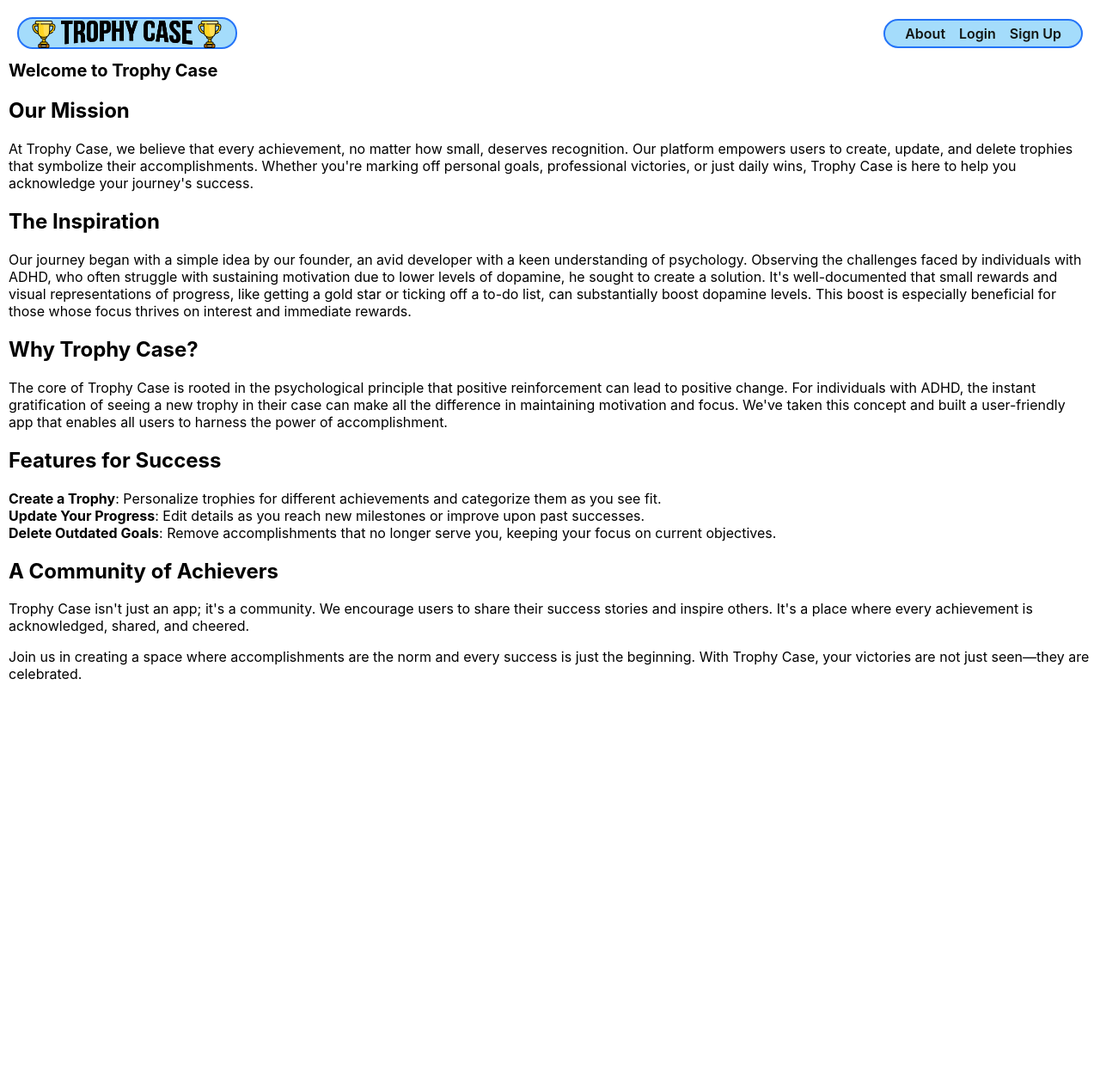
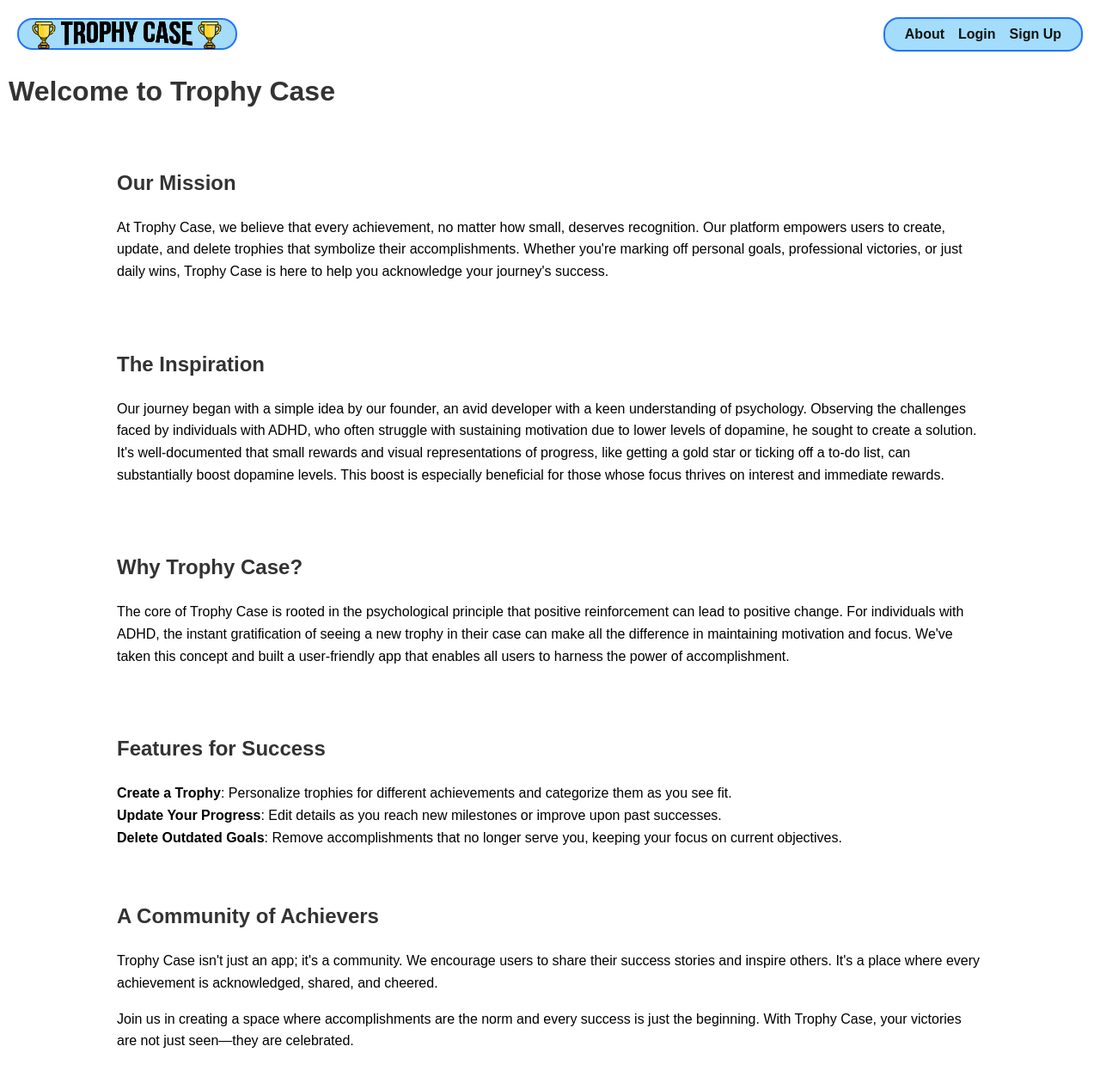
Before and after one commit to NSnyc/trophy-case, a Django app: page /about in a window 1280 px wide. Shown: the whole page at 86% size. Before the commit the page ends 791 px from the top, so only its background shows below. Run offline with Django 4.2, Linux system fonts and the light colour scheme.

Commit message:
Add Styling to About View

```diff
--- /dev/null
+++ b/main_app/static/css/about.css
@@ -0,0 +1,17 @@
+body {
+  font-family: Arial, sans-serif;
+  line-height: 1.6;
+  font-size:medium;
+}
+.about-page-content {
+  width: 80%;
+  margin: auto;
+  overflow: hidden;
+}
+
+section {
+  padding: 20px 0;
+}
+h1, h2 {
+  color: #333;
+}
--- a/main_app/templates/about.html
+++ b/main_app/templates/about.html
@@ -1,10 +1,16 @@
 {% extends 'base.html' %}
+{% load static %}
+
+{% block head %}
+<link rel="stylesheet" type="text/css" href="{% static 'css/about.css' %}"/>
+{% endblock %}
+
 
 {% block content %}
 
 <body>
   <h1>Welcome to Trophy Case</h1>
-  <div class="page-content">
+  <div class="about-page-content">
     <section id="mission">
       <h2>Our Mission</h2>
       <p>At Trophy Case, we believe that every achievement, no matter how small, deserves recognition. Our platform empowers users to create, update, and delete trophies that symbolize their accomplishments. Whether you're marking off personal goals, professional victories, or just daily wins, Trophy Case is here to help you acknowledge your journey's success.</p>
```
